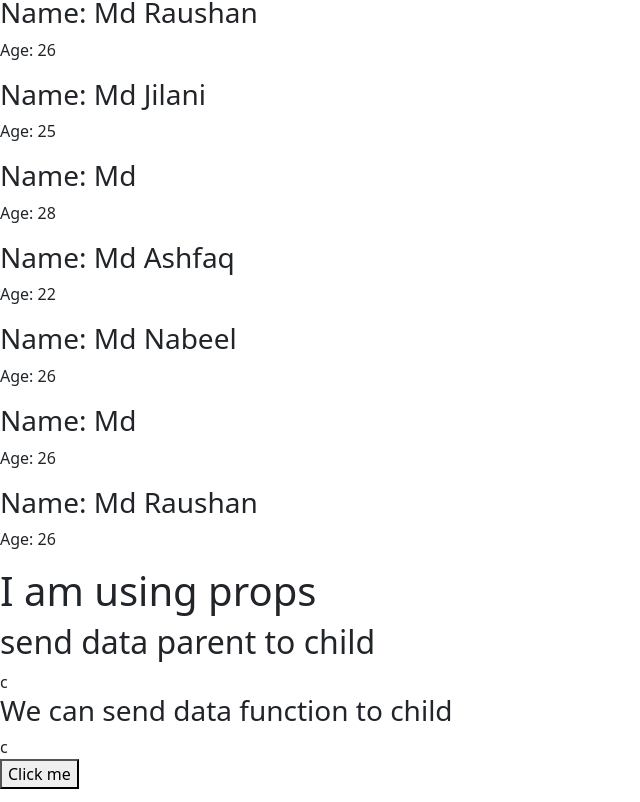
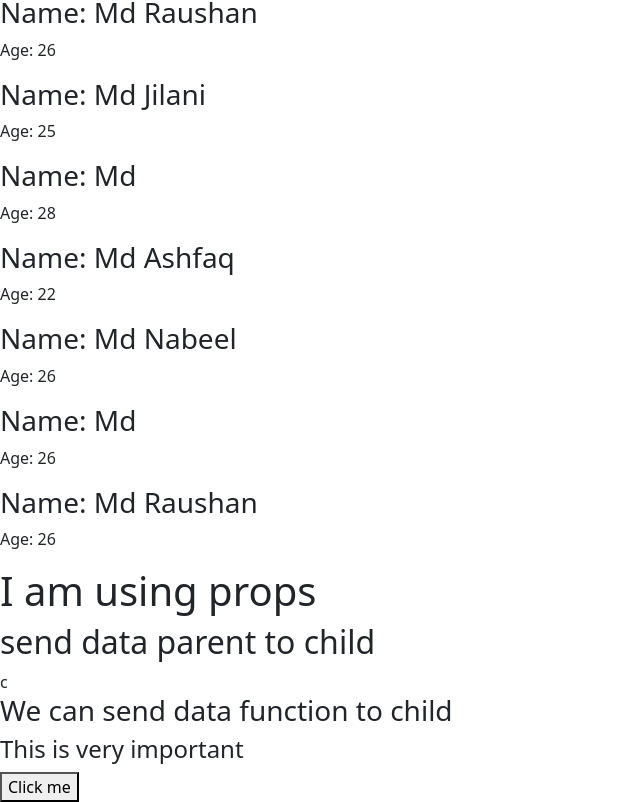
Before and after one commit to mdraushanji22/ReactJs-Complete, a React (Vite) app in the folder 18 Fragment/: page / in a window 1280 px wide. Shown: the part 471-1273 px from the top of the page, without its empty margins (0-640 px from the left). Built offline with nearby package versions, Linux system fonts and the light colour scheme.

Commit message:
ReactJs-Props

```diff
--- a/18 Fragment/src/components/props/Function.jsx
+++ b/18 Fragment/src/components/props/Function.jsx
@@ -8,7 +8,8 @@ function Function() {
     <div>
       <h1>I am using props</h1>
       <h2>send data parent to child</h2>c
-      <h3>We can send data function to child</h3>c
+      <h3>We can send data function to child</h3>
+      <h4>This is very important</h4>
       <Button onClick={handleClick} />
     </div>
   );
```
